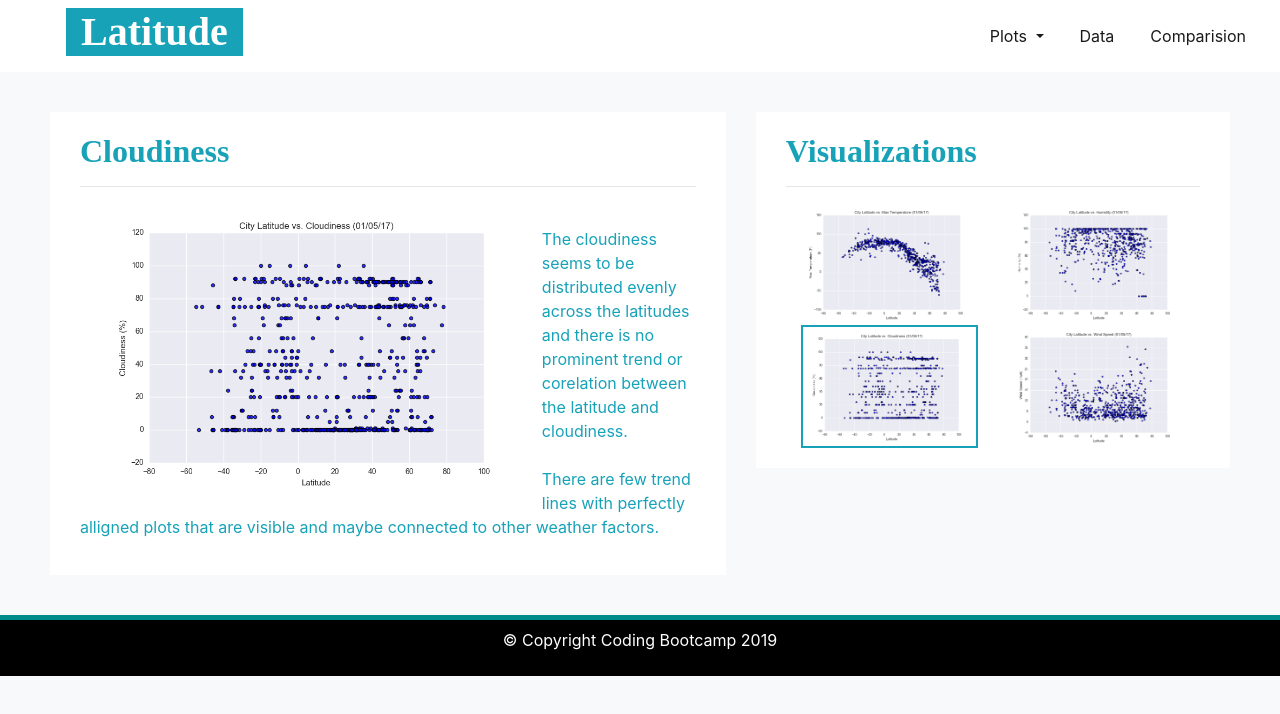
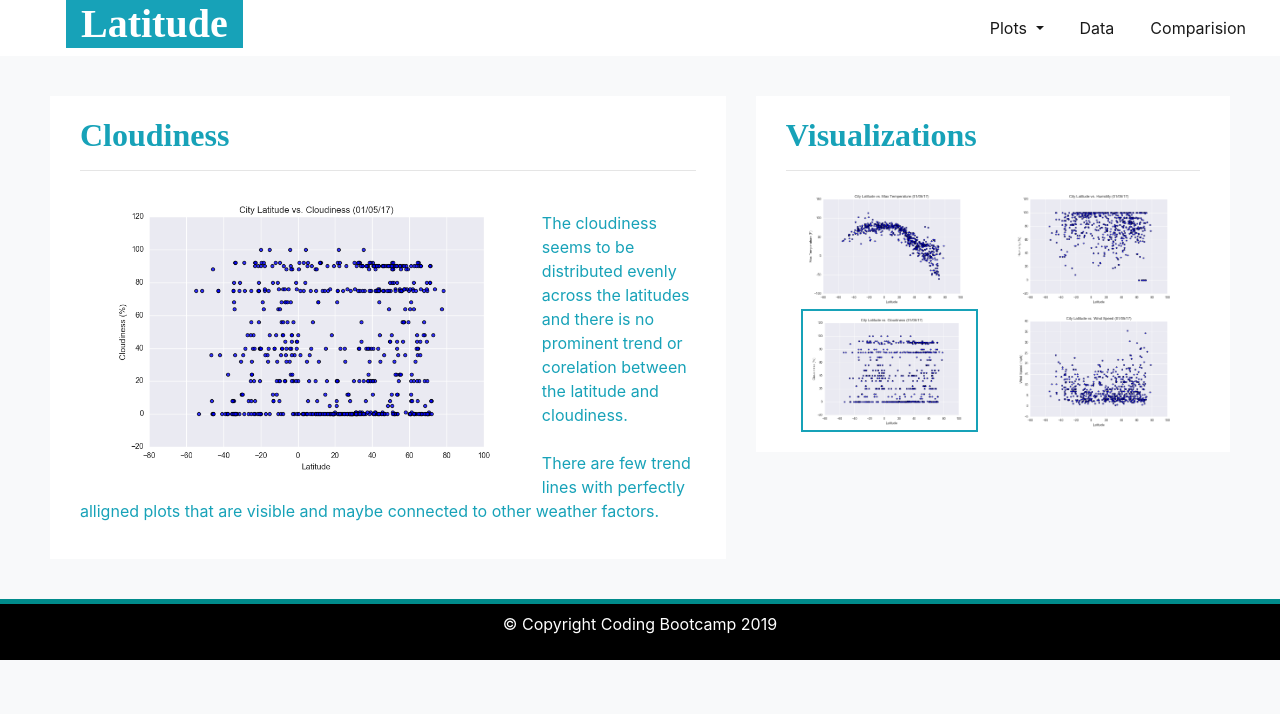
Before and after one commit to sonalifulzele/Unit-11-Assignment-Web, a plain HTML site: page Cloudiness.html in a window 1280 px wide. Drawn offline with nearby package versions, Linux system fonts and the light colour scheme.

Commit message:
fix top nav margin

```diff
--- a/Cloudiness.html
+++ b/Cloudiness.html
@@ -11,7 +11,7 @@
   <link rel="stylesheet" href="style.css">
 </head>
 <body class="bg-light" style="color: #17a2b8;">
-    <nav class="navbar navbar-expand-lg navbar-light bg-white">
+    <nav class="navbar navbar-expand-lg navbar-light bg-white" style="padding-top:0; padding-bottom: 0;">
             <h1 class="text-white bg-info"  style="margin-left:50px; padding: 0 15px; font-family: 'Times New Roman', Times, serif; font-weight: bold"><a class="home" href="index.html">Latitude</a></h1>
             <button class="navbar-toggler" type="button" data-toggle="collapse" data-target="#navbarSupportedContent" aria-controls="navbarSupportedContent" aria-expanded="false" aria-label="Toggle navigation">
                 <span class="navbar-toggler-icon"></span>
```
Also changed, not shown: Humidity.html (+1 -1 lines), MaxTemp.html (+1 -1 lines), WindSpeed.html (+1 -1 lines).
